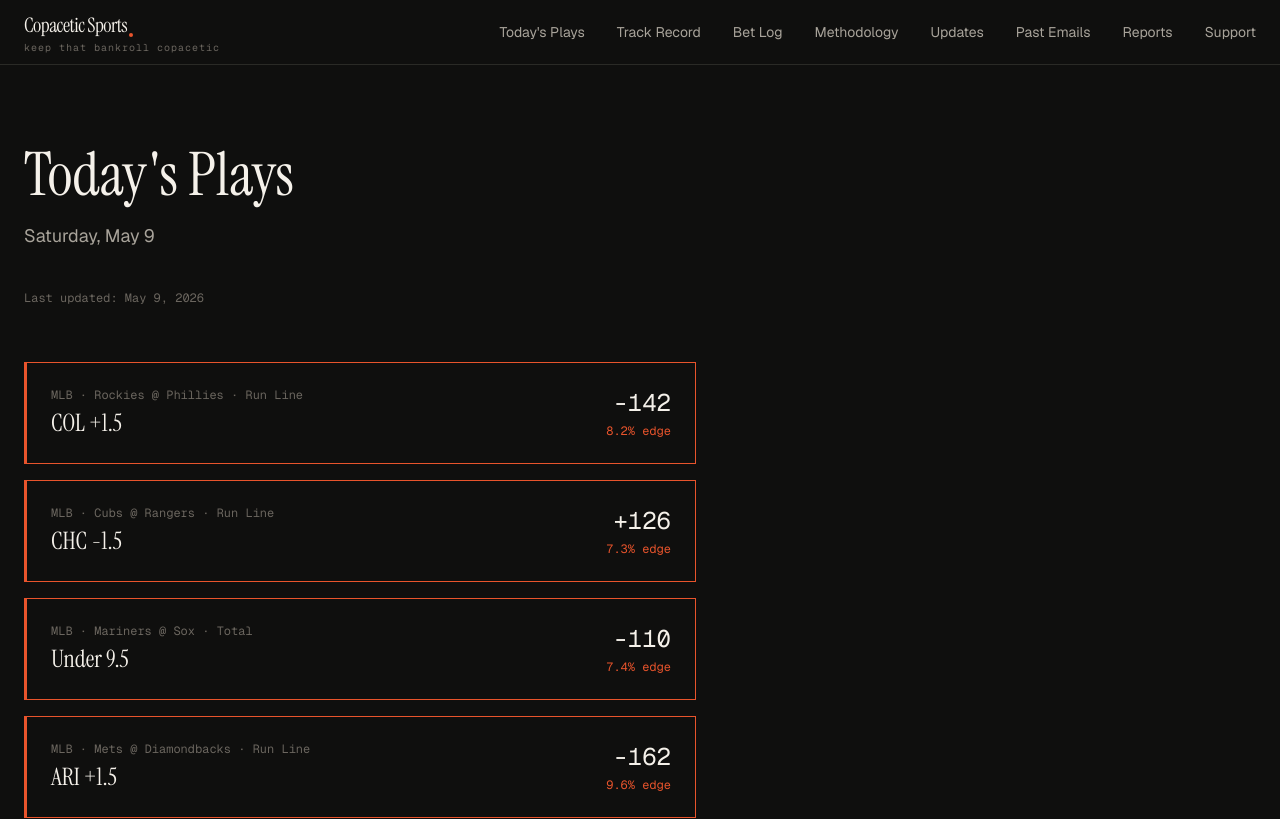
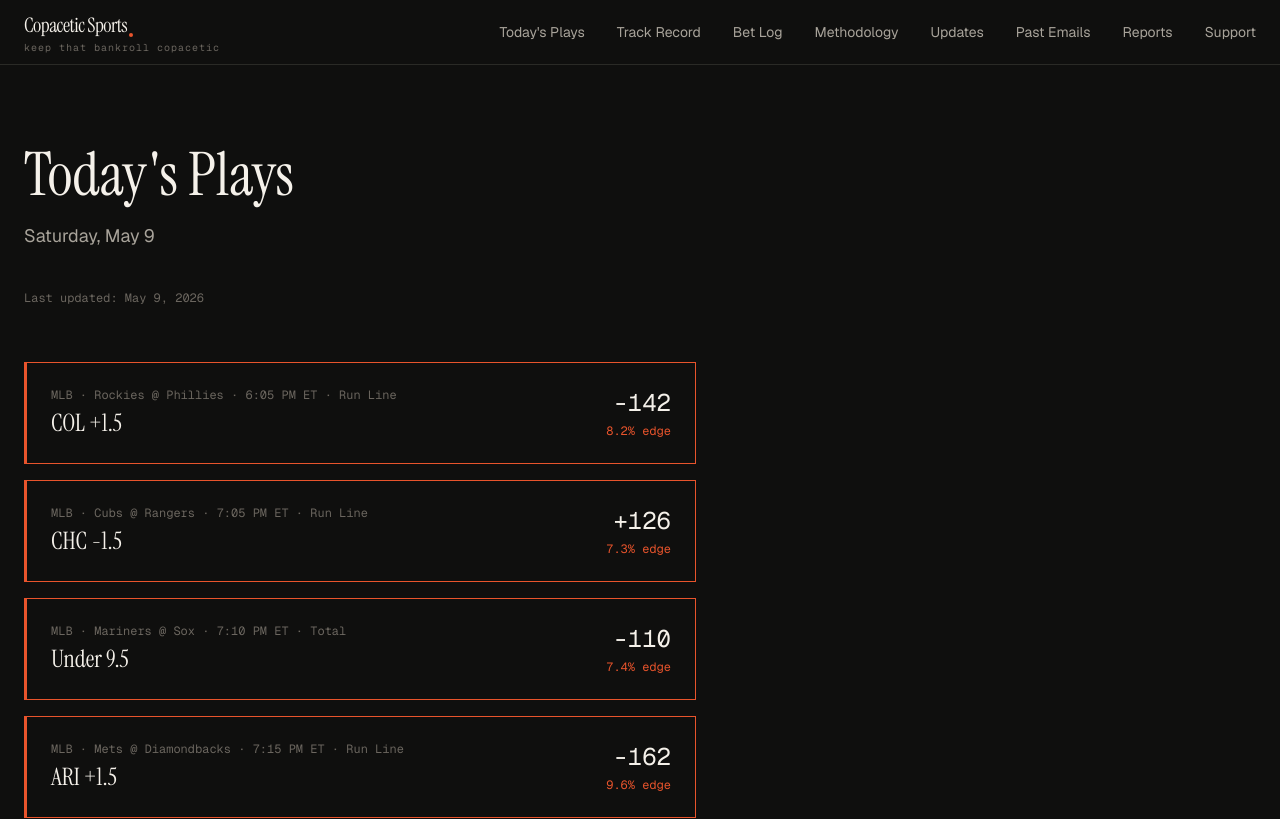
Before and after one commit to spencecc/outlier-sports-, a Next.js app: page /plays in a window 1280 px wide. Shown: the top 819 px of the page. Built offline with nearby package versions, Linux system fonts and the light colour scheme.

Commit message:
Add game times to Today's Plays

```diff
--- a/public/data/picks.json
+++ b/public/data/picks.json
@@ -5,6 +5,7 @@
       "date": "2026-05-09",
       "sport": "MLB",
       "game": "Rockies @ Phillies",
+      "time": "6:05 PM ET",
       "play": "COL +1.5",
       "type": "Run Line",
       "edge": 8.2,
@@ -15,6 +16,7 @@
       "date": "2026-05-09",
       "sport": "MLB",
       "game": "Cubs @ Rangers",
+      "time": "7:05 PM ET",
       "play": "CHC -1.5",
       "type": "Run Line",
       "edge": 7.3,
@@ -25,6 +27,7 @@
       "date": "2026-05-09",
       "sport": "MLB",
       "game": "Mariners @ Sox",
+      "time": "7:10 PM ET",
       "play": "Under 9.5",
       "type": "Total",
       "edge": 7.4,
@@ -35,6 +38,7 @@
       "date": "2026-05-09",
       "sport": "MLB",
       "game": "Mets @ Diamondbacks",
+      "time": "7:15 PM ET",
       "play": "ARI +1.5",
       "type": "Run Line",
       "edge": 9.6,
--- a/src/app/plays/page.tsx
+++ b/src/app/plays/page.tsx
@@ -10,6 +10,7 @@ interface Pick {
   date: string;
   sport: string;
   game: string;
+  time?: string;
   play: string;
   type: string;
   edge: number;
@@ -104,7 +105,7 @@ export default async function PlaysPage() {
                         className="text-xs font-mono mb-1"
                         style={{ color: "var(--text-tertiary)" }}
                       >
-                        {pick.sport} · {pick.game} · {pick.type}
+                        {pick.sport} · {pick.game}{pick.time ? ` · ${pick.time}` : ""} · {pick.type}
                       </p>
                       <p
                         className="font-display text-xl md:text-2xl"
```
